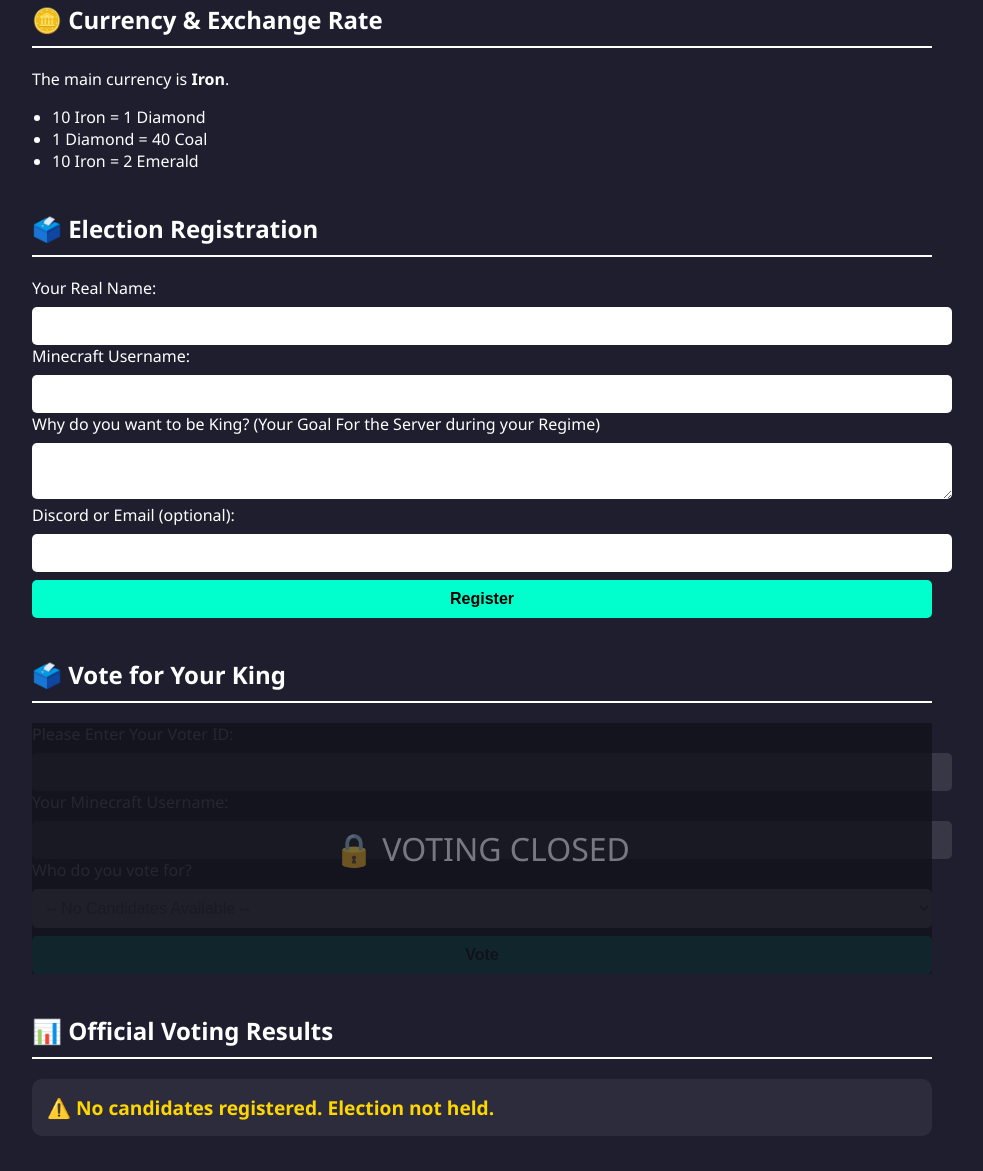
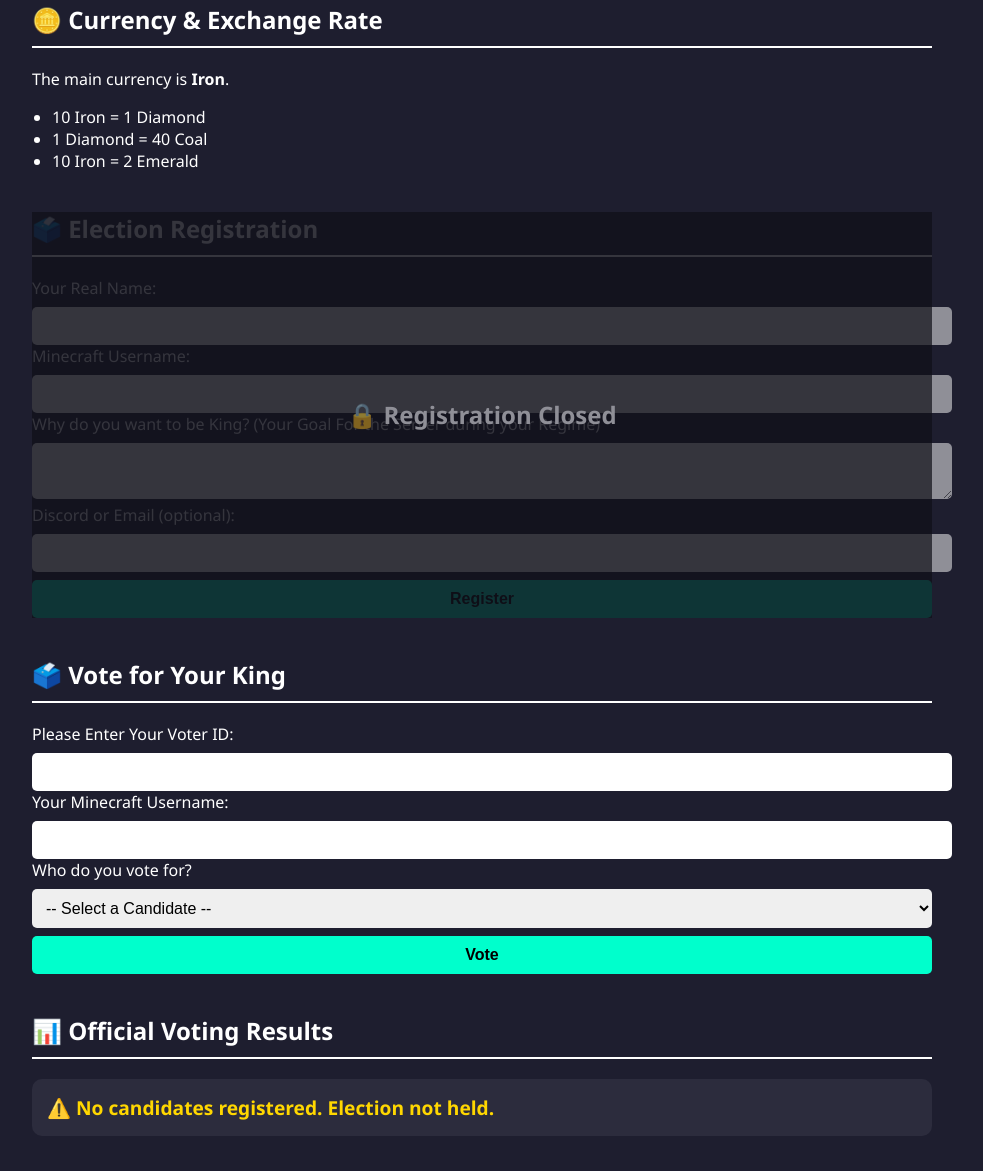
Before and after one commit to Architdevpro/Verse-Kingdom-2025, a plain HTML site: page index.html in a window 1280 px wide. Shown: the part 1768-2939 px from the top of the page, without its empty margins (158-1141 px from the left). Drawn offline with Linux system fonts and the light colour scheme; no server answers.

Commit message:
Update index.html

```diff
--- a/index.html
+++ b/index.html
@@ -187,7 +187,7 @@
       </ul>
     </section>
 
-<section id="registration">
+<section id="registration" style="position: relative; opacity: 0.5; pointer-events: none;">
   <h2>🗳️ Election Registration</h2>
   <form action="https://formspree.io/f/xqalaaby" method="POST">
     <label for="name">Your Real Name:</label>
@@ -200,25 +200,45 @@
     <input type="text" id="contact" name="contact">
     <button type="submit">Register</button>
   </form>
+
+  <!-- Overlay -->
+  <div style="
+    position: absolute;
+    top: 0; left: 0;
+    width: 100%; height: 100%;
+    background: rgba(0, 0, 0, 0.7);
+    color: white;
+    display: flex;
+    justify-content: center;
+    align-items: center;
+    font-size: 1.5em;
+    font-weight: bold;
+    pointer-events: all;
+  ">
+    🔒 Registration Closed
+  </div>
 </section>
 
     <section id="voting-section">
   <h2>🗳️ Vote for Your King</h2>
-      <div style="opacity: 0.4; pointer-events: none; position: relative;">
-        <form>
+  <div style="position: relative;">
+    <form action="https://formspree.io/f/LINK-HERE" method="POST">
       <label for="voter-id">Please Enter Your Voter ID:</label>
-          <input type="text" id="voter-id" name="voter-id" required disabled>
+      <input type="text" id="voter-id" name="voter-id" required>
+
       <label for="voter">Your Minecraft Username:</label>
-          <input type="text" id="voter" name="voter" required disabled>
+      <input type="text" id="voter" name="voter" required>
+
       <label for="vote">Who do you vote for?</label>
-          <select id="vote" name="vote" disabled required>
-            <option value="">-- No Candidates Available --</option>
+      <select id="vote" name="vote" required>
+        <option value="">-- Select a Candidate --</option>
+        <option value="KITOFHAND2">KITOFHAND2- Archit Chaudhary</option>
+        <option value="Vaibhav1913">Vaibhav1913- Vaibhav Jaiswal</option>
+        <option value="BraveDrawf5981">BraveDrawf5981- Tushar Kumar</option>
       </select>
-          <button type="submit" disabled>Vote</button>
+
+      <button type="submit">Vote</button>
     </form>
-        <div style="position: absolute; top: 0; left: 0; right: 0; bottom: 0; background: rgba(0, 0, 0, 0.8); color: white; font-size: 2em; display: flex; justify-content: center; align-items: center; z-index: 10;">
-          🔒 VOTING CLOSED
-        </div>
   </div>
     </section>
 
```
Lines whose indentation alone changed are shown as unchanged.
